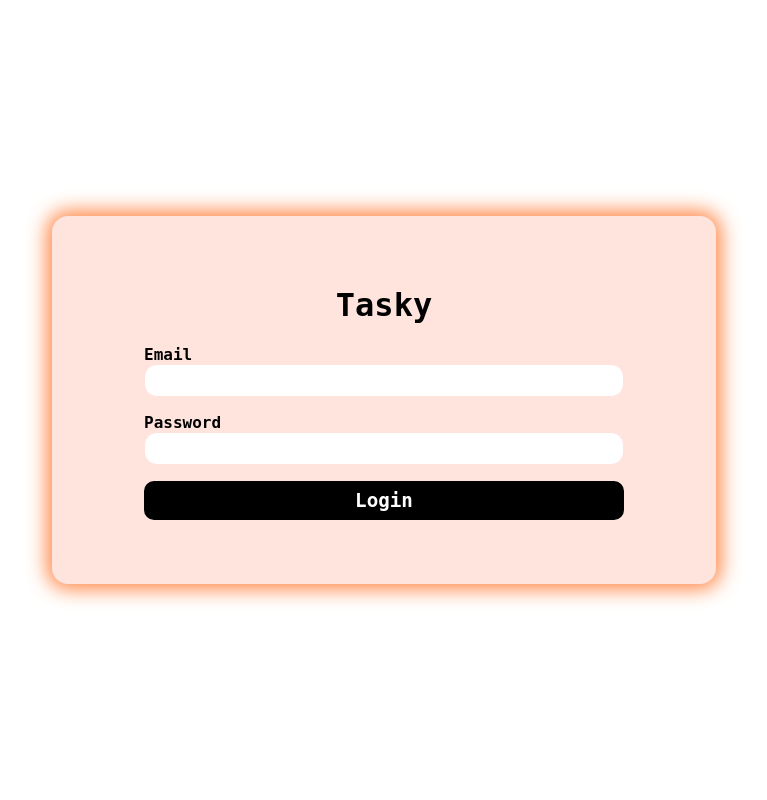
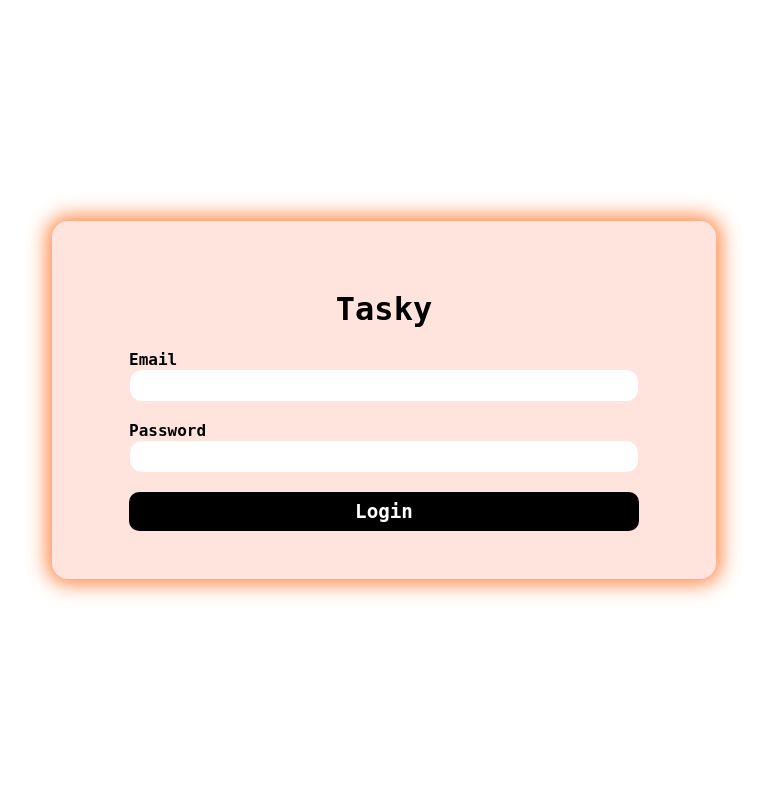
Before and after one commit to Achess01/tasky, a PHP site: page /login in a window 1280 px wide. Shown: the whole page, without its empty margins (256-1023 px from the left). Run offline with PHP 8.4, Linux system fonts and the light colour scheme.

Commit message:
fix: css fix

```diff
--- a/app/Views/login.php
+++ b/app/Views/login.php
@@ -3,6 +3,7 @@
 <head>
     <meta charset="UTF-8">
     <meta name="viewport" content="width=device-width, initial-scale=1.0">
+    <link rel="stylesheet" href="/css/styles.css" type="text/css">
     <title>Login</title>
 </head>
 <body>
@@ -21,13 +22,14 @@
                 </label>
             </div>
             <div class="input-container">
-                <label>
+                <label for="password">
                     <strong>Password</strong>
                     <br/>
                     <input type="password" name="password" required>
                 </label>
+
             </div>
-            <div>
+            <div class="button-container">
                 <button type="submit" class="app-btn">Login</button>
             </div>
         </form>
--- a/css/styles.css
+++ b/css/styles.css
@@ -19,7 +19,7 @@ body {
 
 .form-container {
     width: 100%;
-    height: 100%;
+    min-height: 100vh;
     display: flex;
     flex-direction: column;
     align-items: center;
@@ -43,13 +43,17 @@ body {
 }
 
 .form-container form {
-    width: 80%;
     min-width: 250px;
+    width: 85%;
 }
 
 .input-container {
     text-align: start;
-    margin-bottom: 1rem;
+    margin-bottom: 1.2rem;
+    width: 100%;
+}
+
+.input-container label {
     width: 100%;
 }
 
@@ -58,6 +62,7 @@ body {
     padding: .5rem 1rem;
     border: 1px solid var(--orange-light);
     width: 100%;
+    box-sizing: border-box;
 }
 
 .input-container input:focus-visible {
@@ -76,3 +81,7 @@ body {
     cursor: pointer;
     border-style: none;
 }
+
+.button-container {
+    margin-top: .9rem;
+}
--- a/index.php
+++ b/index.php
@@ -1,6 +1,3 @@
-<head>
-    <link rel="stylesheet" href="css/styles.css" type="text/css">
-</head>
 <?php
 
 use Tasky\Controllers\UserController;
```
